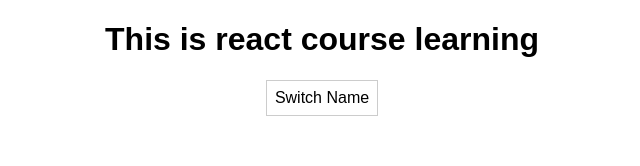
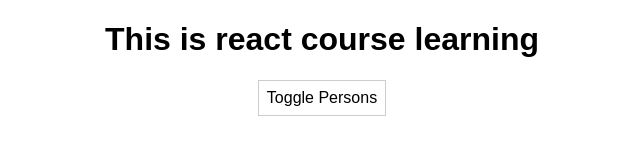
Before and after one commit to pramodkharade/REACTJS-Learning, a React (Create React App) app: page / in a window 1280 px wide. Shown: the top 166 px of the page, without its empty margins (318-958 px from the left). Built offline with nearby package versions, Linux system fonts and the light colour scheme.

Commit message:
best way to output the dnymanic content based on condition

```diff
--- a/src/App.js
+++ b/src/App.js
@@ -46,13 +46,9 @@
       border:'1px solid #ccc',
       cursor:'pointer'
     };
-    return (
-      <div className="App">
-        <h1>This is react course learning</h1>
-        <button
-          style={style}
-          onClick={this.togglePersonHandler}>Switch Name</button>
-          { this.state.showPerson?
+    let persons  = null;
+    if(this.state.showPerson){
+      persons=(
         <div>
             <Person
               name={this.state.person[0].name}
@@ -69,8 +65,15 @@
               name={this.state.person[2].name}
               age={this.state.person[2].age}>
               </Person>
-            </div>:null
+        </div>);
     }
+    return (
+      <div className="App">
+        <h1>This is react course learning</h1>
+        <button
+          style={style}
+          onClick={this.togglePersonHandler}>Toggle Persons</button>
+         {persons}
           </div>
 
     );
```
Lines whose indentation alone changed are shown as unchanged.
